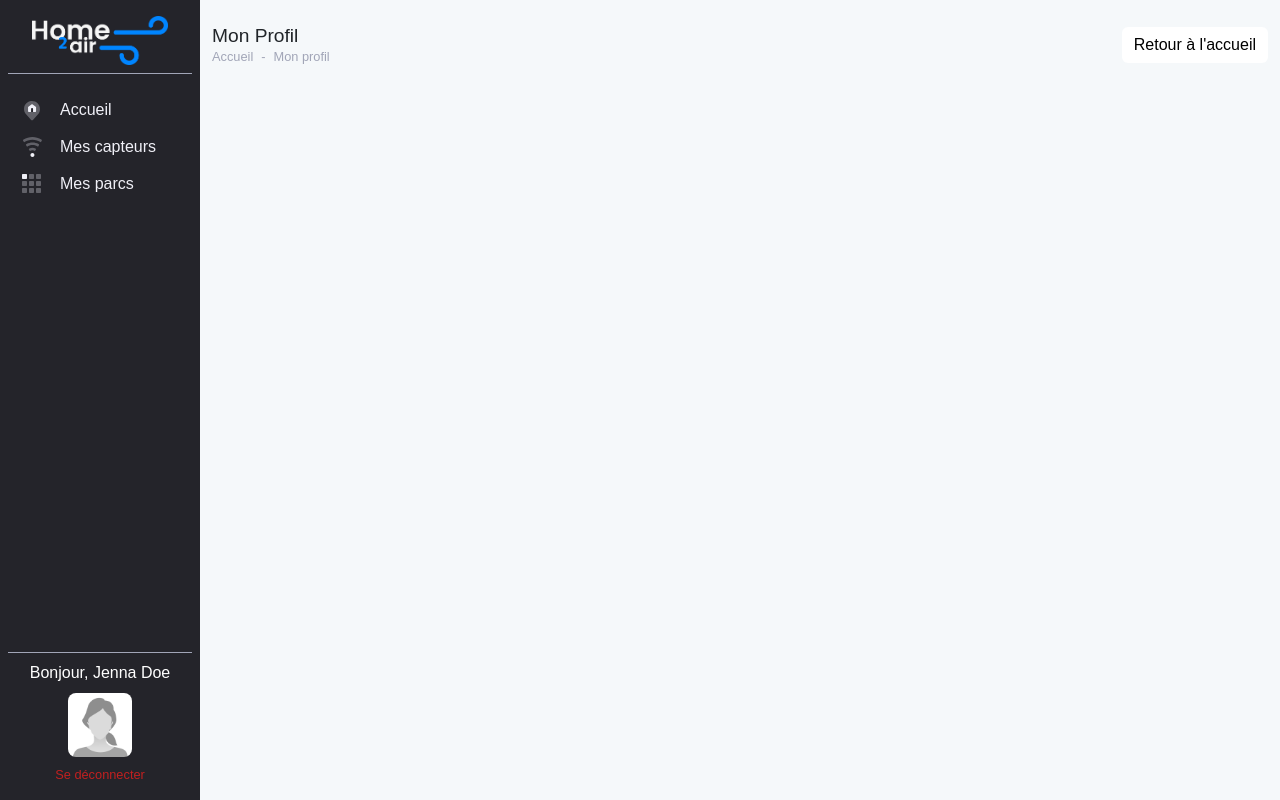
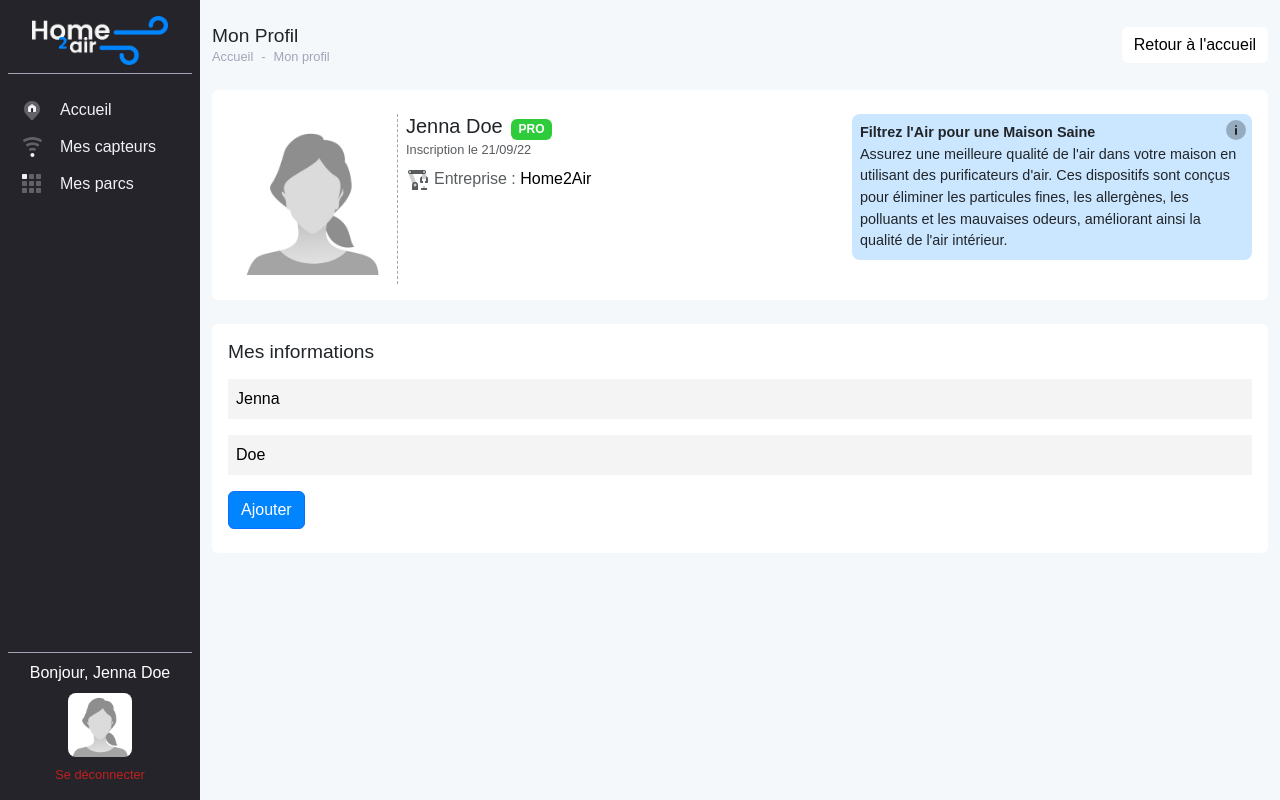
Before and after one commit to guillaume-bgr/HomeToAirDesktop, a React (Vite) app in the folder src/renderer/: page /profile in a window 1280 px wide. Built offline with nearby package versions, Linux system fonts and the light colour scheme.

Commit message:
AccountPage premier jet

```diff
--- a/src/renderer/src/assets/style.css
+++ b/src/renderer/src/assets/style.css
@@ -12,6 +12,7 @@
     --bs-breadcrumb-divider: "-";
     --home2air-line-grey: #ced2e6;
     --home2air-primary: #0085FF;
+    --home2air-primary-transparent: #0084ff34;
     --home2air-success: #2ecc3b;
     --home2air-warning: #ebdb4b;
     --home2air-danger: #c22020;
@@ -93,7 +94,15 @@ p {
     color: var(--home2air-muted);
 }
 
+.badge {
+    vertical-align: text-top;
+}
+
 .badge-success {
+    background-color: var(--home2air-success);
+}
+
+.badge-primary {
     background-color: var(--home2air-success);
 }
 
@@ -214,6 +223,15 @@ h1.page-title {
     border-radius: 8px;
     overflow: hidden;
     margin: 0.5em auto;
+}
+
+.profile-picture-big {
+    width: 170px;
+    height: 170px;
+}
+
+.profile-picture-big img {
+    border-radius: 8px;
 }
 
 .disconnect {
@@ -537,3 +555,28 @@ tr {
 }
 
 /* Fin HelpWidget */
+
+/* Advice Card */
+
+.advice-card {
+    background-color: var(--home2air-primary-transparent);
+    border-radius: 8px;
+    padding: 8px;
+    font-size: 0.9em;
+    max-width: 400px;
+}
+
+.advice-card .advice-card-heading {
+    font-weight: 600;
+}
+
+.advice-card + .advice-card-icon {
+    position: absolute;
+    top: 4px;
+    right: 4px;
+    font-size: 0.8em;
+    font-weight: 600;
+
+}
+
+/* Fin advice Card */
--- /dev/null
+++ b/src/renderer/src/components/forms/ProfileEditForm.jsx
@@ -0,0 +1,12 @@
+function ProfileEditForm(props) {
+
+    return (
+        <form method="POST" className="py-2">
+            <input type="text" name="name" defaultValue="Jenna" className="form-input-solid shadow-none mb-3" placeholder="Prénom" />
+            <input type="text" name="name" defaultValue="Doe" className="form-input-solid shadow-none mb-3" placeholder="Nom" />
+            <button type="submit" className="btn btn-primary">Ajouter</button>
+        </form>
+    )
+}
+
+export default ProfileEditForm;
--- /dev/null
+++ b/src/renderer/src/components/widgets/AdviceCard.jsx
@@ -0,0 +1,20 @@
+function AdviceCard(props) {
+    return (
+        <div className="position-relative">
+            <div className="advice-card">
+                <p className="advice-card-heading">{props.title}</p>
+                <div className="advice-card-content">{props.children}</div>
+            </div>
+            <p className="advice-card-icon">
+                <span className=""><svg width="24" height="24" viewBox="0 0 24 24" fill="none" xmlns="http://www.w3.org/2000/svg">
+                <rect opacity="0.3" x="2" y="2" width="20" height="20" rx="10" fill="currentColor"/>
+                <rect x="11" y="17" width="7" height="2" rx="1" transform="rotate(-90 11 17)" fill="currentColor"/>
+                <rect x="11" y="9" width="2" height="2" rx="1" transform="rotate(-90 11 9)" fill="currentColor"/>
+                </svg>
+                </span>
+            </p>
+        </div>
+    )
+}
+
+export default AdviceCard
--- a/src/renderer/src/pages/Profile/Profile.jsx
+++ b/src/renderer/src/pages/Profile/Profile.jsx
@@ -1,4 +1,8 @@
+import ProfileEditForm from "../../components/forms/ProfileEditForm"
 import TopBar from "../../components/layout/Topbar"
+import AdviceCard from "../../components/widgets/AdviceCard"
+import Card from "../../components/widgets/Card"
+import placeholder from './../../assets/img/placeholder/woman.jpg'
 
 function Profile() {
     return (
@@ -14,8 +18,49 @@ function Profile() {
 					buttons={[{title: "Retour à l'accueil", path:'/', className: 'btn-secondary'}]}
                     />
                 </div>
+                <div className="col-12 mb-4">
+                    <Card className="headerless sensor-card">
+                        <div className='row'>
+                            <div className='col-6 d-flex'>
+                                <div className='border-right p-2 profile-picture-big'>
+                                    <img className="img-fluid" src={placeholder} />
+                                </div>
+                                <div className="ps-2">
+                                    <div className='me-2'>
+                                        <div className='d-flex align-items-baseline'>
+                                            <span className='h5 mb-0'>Jenna Doe</span>
+                                            <div className='status ms-2'>
+                                                <span className='me-1 badge badge-primary'>PRO</span>
+                                            </div>
+                                        </div>
+                                        <p className='text-muted text-sm'>Inscription le 21/09/22</p>
+                                        <div className="description text-muted mt-2 d-flex">
+                                            <div className='me-3'>
+                                                <span className="me-1"><svg width="24" height="24" viewBox="0 0 24 24" fill="none" xmlns="http://www.w3.org/2000/svg">
+                                                <path opacity="0.3" d="M20.0381 4V10C20.0381 10.6 19.6381 11 19.0381 11H17.0381C16.4381 11 16.0381 10.6 16.0381 10V4C16.0381 2.9 16.9381 2 18.0381 2C19.1381 2 20.0381 2.9 20.0381 4ZM9.73808 18.9C10.7381 18.5 11.2381 17.3 10.8381 16.3L5.83808 3.29999C5.43808 2.29999 4.23808 1.80001 3.23808 2.20001C2.23808 2.60001 1.73809 3.79999 2.13809 4.79999L7.13809 17.8C7.43809 18.6 8.23808 19.1 9.03808 19.1C9.23808 19 9.53808 19 9.73808 18.9ZM19.0381 18H17.0381V20H19.0381V18Z" fill="currentColor"/>
+                                                <path d="M18.0381 6H4.03809C2.93809 6 2.03809 5.1 2.03809 4C2.03809 2.9 2.93809 2 4.03809 2H18.0381C19.1381 2 20.0381 2.9 20.0381 4C20.0381 5.1 19.1381 6 18.0381 6ZM4.03809 3C3.43809 3 3.03809 3.4 3.03809 4C3.03809 4.6 3.43809 5 4.03809 5C4.63809 5 5.03809 4.6 5.03809 4C5.03809 3.4 4.63809 3 4.03809 3ZM18.0381 3C17.4381 3 17.0381 3.4 17.0381 4C17.0381 4.6 17.4381 5 18.0381 5C18.6381 5 19.0381 4.6 19.0381 4C19.0381 3.4 18.6381 3 18.0381 3ZM12.0381 17V22H6.03809V17C6.03809 15.3 7.33809 14 9.03809 14C10.7381 14 12.0381 15.3 12.0381 17ZM9.03809 15.5C8.23809 15.5 7.53809 16.2 7.53809 17C7.53809 17.8 8.23809 18.5 9.03809 18.5C9.83809 18.5 10.5381 17.8 10.5381 17C10.5381 16.2 9.83809 15.5 9.03809 15.5ZM15.0381 15H17.0381V13H16.0381V8L14.0381 10V14C14.0381 14.6 14.4381 15 15.0381 15ZM19.0381 15H21.0381C21.6381 15 22.0381 14.6 22.0381 14V10L20.0381 8V13H19.0381V15ZM21.0381 20H15.0381V22H21.0381V20Z" fill="currentColor"/>
+                                                </svg>
+                                                </span>
+                                                <span>Entreprise : <span className="text-black">Home2Air</span></span>
+                                            </div>
+                                        </div>
+                                    </div>
+                                    <div>
+                                    </div>
+                                </div>
+                            </div>
+                            <div className="col-6 d-flex align-items-start justify-content-end">
+                                <AdviceCard title="Filtrez l'Air pour une Maison Saine">
+                                    <p>Assurez une meilleure qualité de l'air dans votre maison en utilisant des purificateurs d'air. Ces dispositifs sont conçus pour éliminer les particules fines, les allergènes, les polluants et les mauvaises odeurs, améliorant ainsi la qualité de l'air intérieur.</p>
+                                </AdviceCard>
+                            </div>
+                        </div>
+                    </Card>
+                </div>
                 <div className="col-12">
-
+                    <Card title="Mes informations">
+                        <ProfileEditForm />
+                    </Card>
                 </div>
             </div>
         </div>
```
